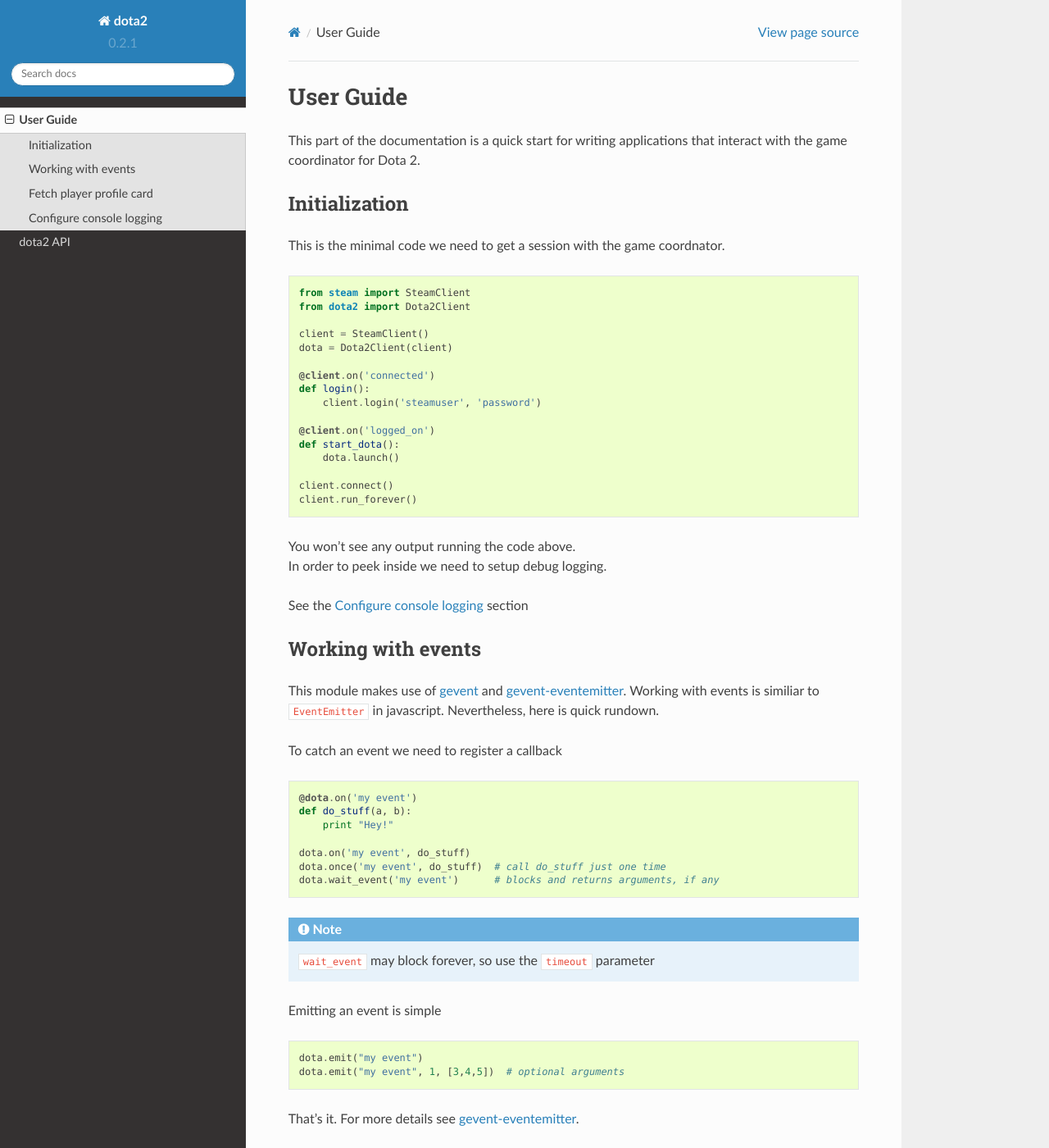
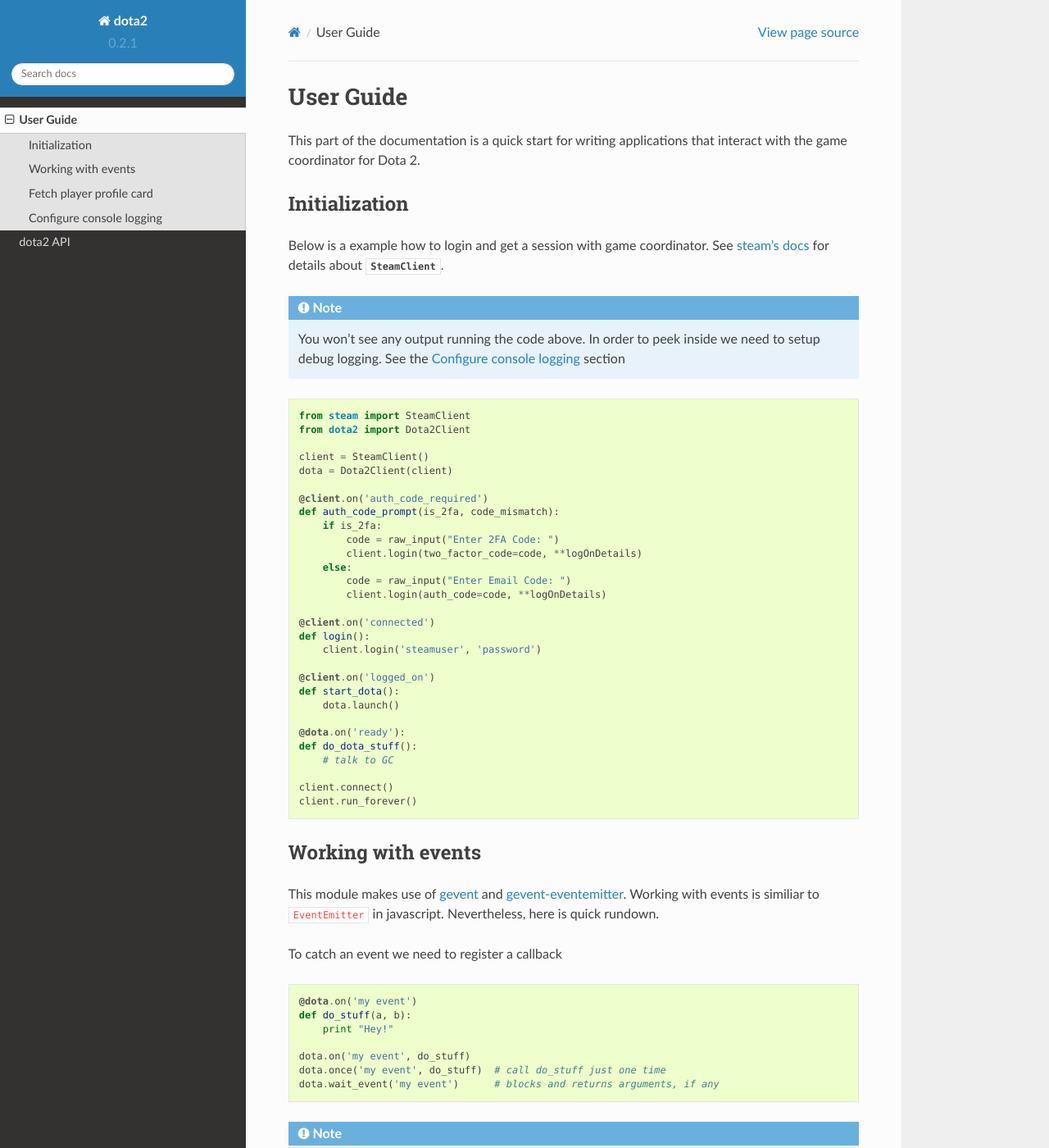
Before and after one commit to ValvePython/dota2, a Sphinx documentation site: the page built from docs/user_guide.rst, in a window 1280 px wide and 1400 px high. Shown: the whole window at 82% size. Built offline with Sphinx 7.4.7 and the Read the Docs theme 2.0.0, drawn with Linux system fonts in a browser that asks for light colours; pages that are not in the unit, such as notebooks, are missing from menus.

Commit message:
docs: reworked intialization example

```diff
--- a/docs/user_guide.rst
+++ b/docs/user_guide.rst
@@ -8,7 +8,14 @@
 Initialization
 ==============
 
-This is the minimal code we need to get a session with the game coordnator.
+Below is a example how to login and get a session with game coordinator.
+See `steam's docs <http://steam.readthedocs.io/en/stable/>`_
+for details about :class:`SteamClient <steam:steam.client.SteamClient>`.
+
+.. note::
+    You won't see any output running the code above.
+    In order to peek inside we need to setup debug logging.
+    See the :ref:`logging_config` section
 
 .. code:: python
 
@@ -18,6 +25,15 @@
     client = SteamClient()
     dota = Dota2Client(client)
 
+    @client.on('auth_code_required')
+    def auth_code_prompt(is_2fa, code_mismatch):
+        if is_2fa:
+            code = raw_input("Enter 2FA Code: ")
+            client.login(two_factor_code=code, **logOnDetails)
+        else:
+            code = raw_input("Enter Email Code: ")
+            client.login(auth_code=code, **logOnDetails)
+
     @client.on('connected')
     def login():
         client.login('steamuser', 'password')
@@ -26,14 +42,13 @@
     def start_dota():
         dota.launch()
 
+    @dota.on('ready'):
+    def do_dota_stuff():
+        # talk to GC
+
     client.connect()
     client.run_forever()
 
-
-| You won't see any output running the code above.
-| In order to peek inside we need to setup debug logging.
-
-See the :ref:`logging_config` section
 
 Working with events
 ===================
```
